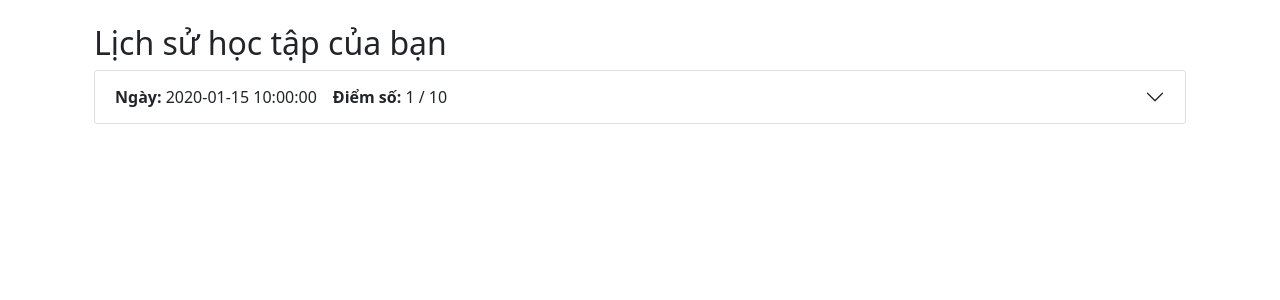
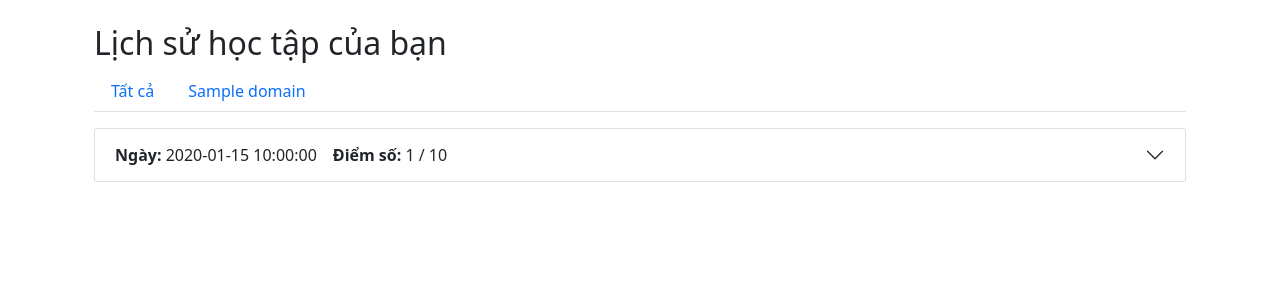
Before and after one commit to ctp1204/ai-rag, a FastAPI app: template templates/history.html in a window 1280 px wide. Shown: the part 56-356 px from the top of the page. Run offline with FastAPI, Linux system fonts and the light colour scheme; the template is opened without the code that fills it: most values are stand-ins (such as "Sample title", 1, 10 or a date in 2020); parts of the project's set-up code (start-up, migrations or seed data) failed here and were passed over; some libraries are stand-ins or nearby versions.

Commit message:
feat(history): Add domain tabs and filter by title

```diff
--- a/src/api/main.py
+++ b/src/api/main.py
@@ -150,22 +150,28 @@ async def register_page(request: Request):
     return templates.TemplateResponse("register.html", {"request": request, "user": user})
 
 @app.get("/history", response_class=HTMLResponse)
-async def history_page(request: Request, user: dict = Depends(get_current_user), page: int = 1):
-    """Trang lịch sử học tập với phân trang"""
+async def history_page(request: Request, user: dict = Depends(get_current_user), page: int = 1, domain: str = 'all'):
+    """Trang lịch sử học tập với phân trang và lọc theo lĩnh vực."""
     import math
     per_page = 10
 
-    total_records = db.count_user_qa_history(user['id'])
-    history = db.get_user_qa_history(user['id'], page=page, per_page=per_page)
+    # Lấy danh sách các lĩnh vực mà người dùng đã làm
+    user_domains = db.get_user_domains(user['id'])
 
-    total_pages = math.ceil(total_records / per_page)
+    # Đếm và lấy lịch sử dựa trên lĩnh vực đã chọn
+    total_records = db.count_user_qa_history(user['id'], domain=domain)
+    history = db.get_user_qa_history(user['id'], page=page, per_page=per_page, domain=domain)
+
+    total_pages = math.ceil(total_records / per_page) if total_records > 0 else 0
 
     return templates.TemplateResponse("history.html", {
         "request": request,
         "user": user,
         "history": history,
         "current_page": page,
-        "total_pages": total_pages
+        "total_pages": total_pages,
+        "domains": user_domains,
+        "current_domain": domain
     })
 
 # Override the default 401 error handler to redirect to login
@@ -349,7 +355,19 @@ async def evaluate_answers(request: QAEvaluationRequest, user: dict = Depends(ge
         }
 
         # Lưu lịch sử
-        db.add_qa_history(user['id'], evaluation)
+        # Xác định lĩnh vực và tiêu đề từ câu hỏi đầu tiên
+        domain = None
+        domain_title = None
+        if questions and 'source_doc' in questions[0] and questions[0]['source_doc']:
+            source_doc = questions[0]['source_doc']
+            source_path = source_doc.get('source')
+            if source_path:
+                domain = os.path.basename(source_path)
+                # Lấy title từ metadata, nếu không có thì dùng tên file
+                domain_title = source_doc.get('metadata', {}).get('title', domain)
+
+        # Lưu lịch sử với thông tin lĩnh vực và tiêu đề
+        db.add_qa_history(user['id'], evaluation, domain=domain, domain_title=domain_title)
 
         # Xóa session sau khi đánh giá
         db.delete_qa_session(request.session_id)
--- a/src/core/database.py
+++ b/src/core/database.py
@@ -35,6 +35,8 @@ def init_db():
         total INTEGER NOT NULL,
         results TEXT NOT NULL,
         timestamp DATETIME NOT NULL,
+        domain TEXT,
+        domain_title TEXT,
         FOREIGN KEY (user_id) REFERENCES users (id)
     )
     """)
@@ -80,30 +82,36 @@ def get_all_users():
     return users
 
 # History functions
-def add_qa_history(user_id, evaluation):
+def add_qa_history(user_id, evaluation, domain: Optional[str] = None, domain_title: Optional[str] = None):
     """Thêm một bản ghi lịch sử Q&A."""
     conn = get_db_connection()
     timestamp = datetime.now()
     results_json = json.dumps(evaluation['results'])
 
     conn.execute("""
-    INSERT INTO qa_history (user_id, score, total, results, timestamp)
-    VALUES (?, ?, ?, ?, ?)
-    """, (user_id, evaluation['total_score'], evaluation['max_score'], results_json, timestamp))
+    INSERT INTO qa_history (user_id, score, total, results, timestamp, domain, domain_title)
+    VALUES (?, ?, ?, ?, ?, ?, ?)
+    """, (user_id, evaluation['total_score'], evaluation['max_score'], results_json, timestamp, domain, domain_title))
 
     conn.commit()
     conn.close()
 
-def get_user_qa_history(user_id: int, page: int = 1, per_page: int = 10):
-    """Lấy lịch sử Q&A của người dùng với phân trang."""
+def get_user_qa_history(user_id: int, page: int = 1, per_page: int = 10, domain: Optional[str] = None):
+    """Lấy lịch sử Q&A của người dùng với phân trang và lọc theo lĩnh vực."""
     conn = get_db_connection()
     offset = (page - 1) * per_page
-    history_rows = conn.execute("""
-        SELECT * FROM qa_history
-        WHERE user_id = ?
-        ORDER BY timestamp DESC
-        LIMIT ? OFFSET ?
-    """, (user_id, per_page, offset)).fetchall()
+
+    query = "SELECT * FROM qa_history WHERE user_id = ?"
+    params = [user_id]
+
+    if domain and domain != 'all':
+        query += " AND domain = ?"
+        params.append(domain)
+
+    query += " ORDER BY timestamp DESC LIMIT ? OFFSET ?"
+    params.extend([per_page, offset])
+
+    history_rows = conn.execute(query, tuple(params)).fetchall()
     conn.close()
 
     # Chuyển đổi dữ liệu trả về
@@ -114,16 +122,40 @@ def get_user_qa_history(user_id: int, page: int = 1, per_page: int = 10):
             'total_score': row['score'],
             'max_score': row['total'],
             'results': json.loads(row['results']),
-            'timestamp': row['timestamp']
+            'timestamp': row['timestamp'],
+            'domain': row['domain']
         })
     return history
 
-def count_user_qa_history(user_id: int) -> int:
-    """Đếm tổng số bản ghi lịch sử của người dùng."""
+def count_user_qa_history(user_id: int, domain: Optional[str] = None) -> int:
+    """Đếm tổng số bản ghi lịch sử của người dùng, có thể lọc theo lĩnh vực."""
     conn = get_db_connection()
-    count = conn.execute("SELECT COUNT(id) FROM qa_history WHERE user_id = ?", (user_id,)).fetchone()[0]
+
+    query = "SELECT COUNT(id) FROM qa_history WHERE user_id = ?"
+    params = [user_id]
+
+    if domain and domain != 'all':
+        query += " AND domain = ?"
+        params.append(domain)
+
+    count = conn.execute(query, tuple(params)).fetchone()[0]
     conn.close()
     return count
+
+def get_user_domains(user_id: int) -> list:
+    """Lấy danh sách các lĩnh vực duy nhất (domain và title) mà người dùng đã làm bài kiểm tra."""
+    conn = get_db_connection()
+    # Sử dụng GROUP BY để lấy domain_title tương ứng với mỗi domain
+    domains = conn.execute("""
+        SELECT domain, domain_title
+        FROM qa_history
+        WHERE user_id = ? AND domain IS NOT NULL
+        GROUP BY domain
+        ORDER BY domain_title
+    """, (user_id,)).fetchall()
+    conn.close()
+    # Trả về list of a dictionary
+    return [{"domain": row['domain'], "title": row['domain_title'] or row['domain']} for row in domains]
 
 # --- QA Session Functions ---
 
--- a/templates/history.html
+++ b/templates/history.html
@@ -5,6 +5,19 @@
 {% block content %}
 <div class="container">
     <h2>Lịch sử học tập của bạn</h2>
+
+    <!-- Tabs for domains -->
+    <ul class="nav nav-tabs mb-3">
+        <li class="nav-item">
+            <a class="nav-link {% if current_domain == 'all' %}active{% endif %}" href="?domain=all">Tất cả</a>
+        </li>
+        {% for d in domains %}
+        <li class="nav-item">
+            <a class="nav-link {% if d.domain == current_domain %}active{% endif %}" href="?domain={{ d.domain }}">{{ d.title }}</a>
+        </li>
+        {% endfor %}
+    </ul>
+
     <div class="accordion" id="historyAccordion">
         {% if history %}
             {% for item in history %}
@@ -44,15 +57,15 @@
     <nav aria-label="Page navigation" class="mt-4">
         <ul class="pagination justify-content-center">
             <li class="page-item {% if current_page == 1 %}disabled{% endif %}">
-                <a class="page-link" href="?page={{ current_page - 1 }}">Previous</a>
+                <a class="page-link" href="?domain={{ current_domain }}&page={{ current_page - 1 }}">Previous</a>
             </li>
             {% for page_num in range(1, total_pages + 1) %}
             <li class="page-item {% if page_num == current_page %}active{% endif %}">
-                <a class="page-link" href="?page={{ page_num }}">{{ page_num }}</a>
+                <a class="page-link" href="?domain={{ current_domain }}&page={{ page_num }}">{{ page_num }}</a>
             </li>
             {% endfor %}
             <li class="page-item {% if current_page == total_pages %}disabled{% endif %}">
-                <a class="page-link" href="?page={{ current_page + 1 }}">Next</a>
+                <a class="page-link" href="?domain={{ current_domain }}&page={{ current_page + 1 }}">Next</a>
             </li>
         </ul>
     </nav>
```
